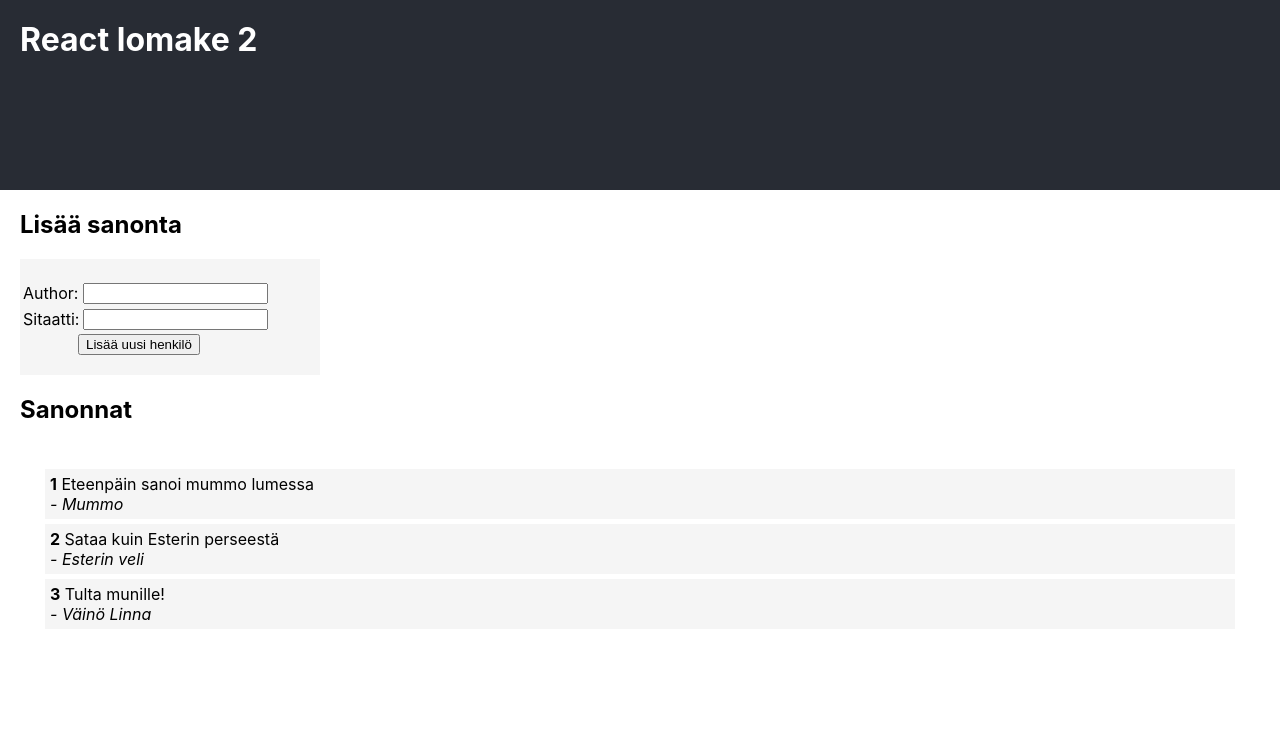
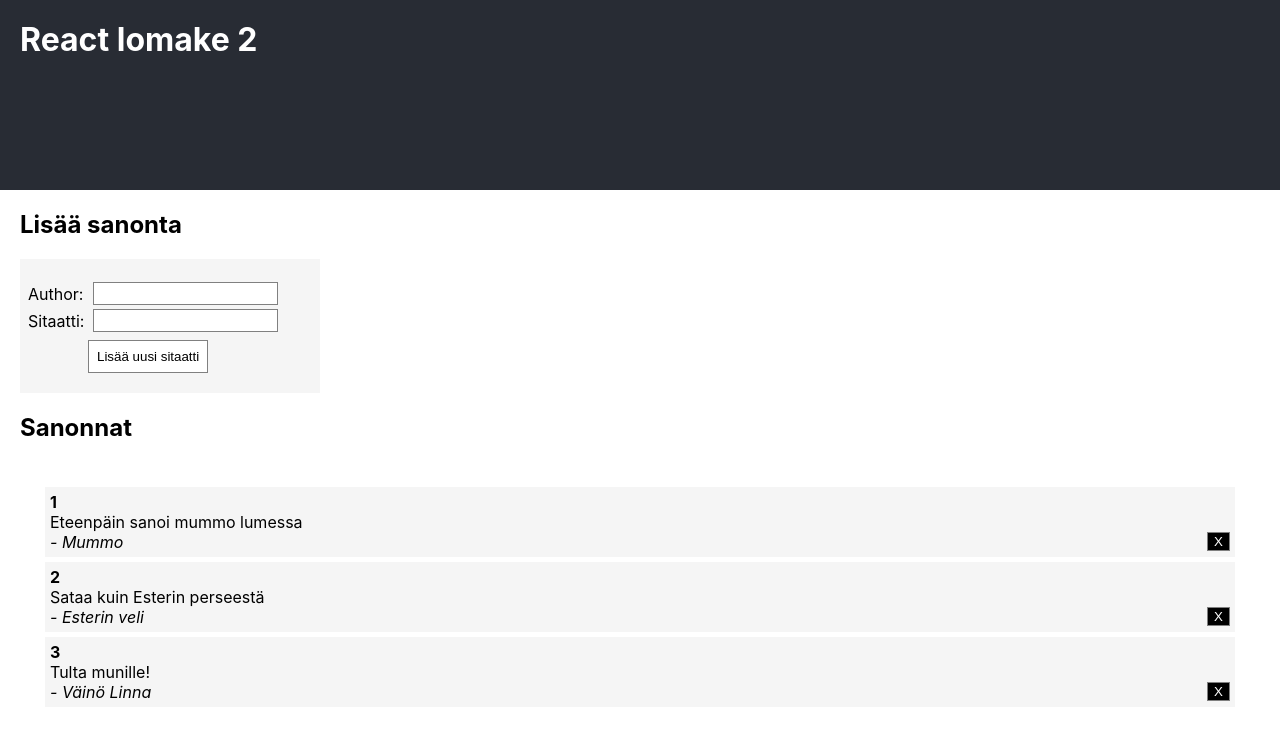
Before and after one commit to niinasii/reactsanonnatapp, a React (Create React App) app: page / in a window 1280 px wide. Shown: the top 740 px of the page. Built offline with nearby package versions, Linux system fonts and the light colour scheme.

Commit message:
CSS muokkauksia lisää, poista buttoni ja sille tapahtumakäsittelijä quote-komp. sisälle. Ei toimi vielä.

```diff
--- a/src/App.css
+++ b/src/App.css
@@ -34,7 +34,22 @@ main {
 }
 
 #nappi {
-  margin-left: 58px;
+  margin-left: 68px;
+  margin-top: 5px;
+  padding: 8px;
+  background-color: white;
+  border: grey solid 1px;
+  color: black;
+}
+
+input {
+  background-color: white;
+  color: black;
+  border: grey solid 1px;
+  padding: 3px;
+}
+label {
+  margin: 5px;
 }
 
 #sitaatti {
@@ -42,3 +57,10 @@ main {
   margin: 5px;
   background-color: whitesmoke;
 }
+
+#poista {
+  background-color: black;
+  border: grey solid 1px;
+  color: white;
+  float: right;
+}
--- a/src/components/Quote.js
+++ b/src/components/Quote.js
@@ -1,9 +1,16 @@
 import React, { Component } from 'react';
 
 class Quote extends Component {
+    poistaKlikattu = (e) => {
+        console.log("Poista nappia klikattu");
+        this.props.removeQuote(this.state);
+    }
+
     render() {
         return (
-            <p id="sitaatti"><b>{this.props.id}</b> {this.props.quotetext}<br></br><i>- {this.props.author}</i></p>
+            <p id="sitaatti"><b>{this.props.id}</b><br /> {this.props.quote}<br></br><i>- {this.props.author}</i>
+            <button id="poista" type="button" onClick={this.poistaKlikattu}>X</button>
+            </p>
         );
     }
 }
--- a/src/components/QuoteBox.js
+++ b/src/components/QuoteBox.js
@@ -3,12 +3,23 @@ import QuoteList from './QuoteList';
 import QuoteForm from './QuoteForm';
 var uuid = require('uuid');
 
+var sanonta = [
+    { id: 1, author: 'Mummo', quote: 'Eteenpäin sanoi mummo lumessa' },
+    { id: 2, author: 'Esterin veli', quote: 'Sataa kuin Esterin perseestä' },
+    { id: 3, author: 'Väinö Linna', quote: 'Tulta munille!' }
+];
+
 class QuoteBox extends Component {
+    constructor(props) {
+        super(props);
+        this.state = { sanonta: sanonta };
+    }
+
 addNewQuote = (newquote) => {
     newquote.id = uuid();
     this.state.sanonta.push(newquote);
     console.log(newquote);
-    this.setState(newquote);
+    this.setState(this.state);
 }
 render() {
     return (
@@ -16,16 +27,10 @@ addNewQuote = (newquote) => {
             <h2>Lisää sanonta</h2>
             <QuoteForm addQuote={this.addNewQuote} />
             <h2>Sanonnat</h2>
-                <QuoteList quotes={sanonta}/>
+            <QuoteList quotes={this.state.sanonta} />
         </section>
     );
 }
 }
 
-var sanonta = [
-    { id: 1, author: 'Mummo', quotetext: 'Eteenpäin sanoi mummo lumessa' },
-    { id: 2, author: 'Esterin veli', quotetext: 'Sataa kuin Esterin perseestä' },
-    { id: 3, author: 'Väinö Linna', quotetext: 'Tulta munille!' }
-];
-
 export default QuoteBox;
--- a/src/components/QuoteForm.js
+++ b/src/components/QuoteForm.js
@@ -1,6 +1,15 @@
 import React, { Component } from 'react';
 
 class QuoteForm extends Component {
+
+    state = { author: '', quote: '' }
+    authorMuuttunut = (e) => { this.setState({ author: e.target.value }); }
+    sitaattiMuuttunut = (e) => { this.setState({ quote: e.target.value }); }
+
+    nappiaKlikattu = (e) => {
+        console.log("Nappia klikattu");
+        this.props.addQuote(this.state);
+    }
     render() {
         return (
             <div id="lomake">
@@ -12,7 +21,7 @@ class QuoteForm extends Component {
                                     <label htmlFor="author">Author: </label>
                                 </td>
                                 <td>
-                                    <input type="text" name="author"></input>
+                                    <input type="text" name="author" value={this.state.author} onChange={this.authorMuuttunut}></input>
                                 </td>
                             </tr>
                             <tr>
@@ -20,12 +29,12 @@ class QuoteForm extends Component {
                                     <label htmlFor="quote">Sitaatti: </label>
                                 </td>
                                 <td>
-                                    <input type="text" name="quote"></input>
+                                    <input type="text" name="quote" value={this.state.quote} onChange={this.sitaattiMuuttunut}></input>
                                 </td>
                             </tr>
                         </tbody>
                     </table>
-                    <button type="button" id="nappi">Lisää uusi henkilö</button>
+                    <button type="button" id="nappi" onClick={this.nappiaKlikattu}>Lisää uusi sitaatti</button>
                 </form>
             </div>
         );
--- a/src/components/QuoteList.js
+++ b/src/components/QuoteList.js
@@ -5,7 +5,7 @@ class QuoteList extends Component {
     render() {
         const quotes = this.props.quotes.map(function(quote) {
             return (
-            <Quote key={quote.id} author={quote.author} quotetext={quote.quotetext} id={quote.id}/>
+            <Quote key={quote.id} author={quote.author} quote={quote.quote} id={quote.id}/>
             );
         })
         return (
```
Lines whose indentation alone changed are shown as unchanged.
